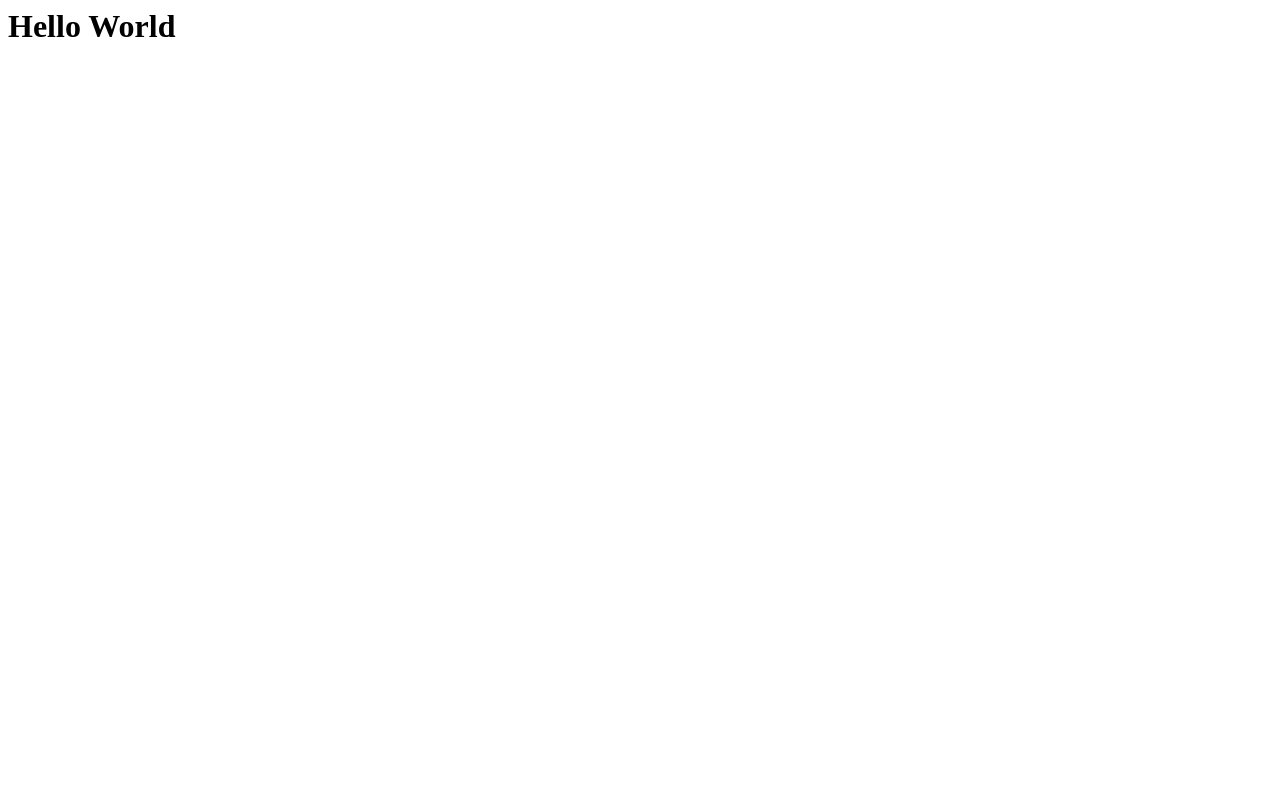
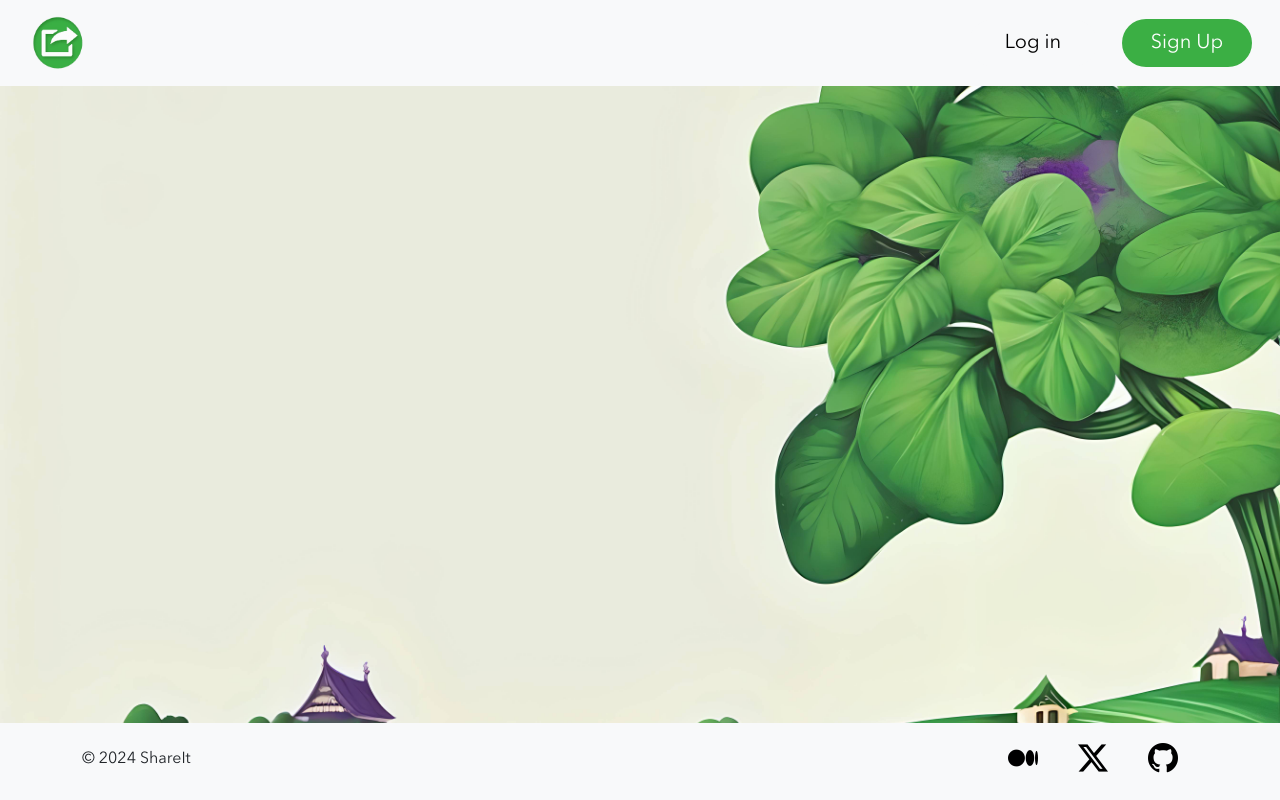
Before and after one commit to ay0x/Share-it, a Django app: page / in a window 1280 px wide. Before the commit the page is almost empty. Run offline with Django 5.2, Linux system fonts and the light colour scheme; some libraries are stand-ins or nearby versions.

Commit message:
feat: Create partials to modularize html structure
Create a partial folder to store part of the base html structure

```diff
--- a/pages/views.py
+++ b/pages/views.py
@@ -2,4 +2,4 @@ from django.shortcuts import render
 from django.http import HttpResponse
 
 def index(request):
-    return HttpResponse('<h1>Hello World</h1>')
+    return render(request, 'pages/home.html')
--- a/templates/base.html
+++ b/templates/base.html
@@ -1,20 +1,25 @@
+{% load static %}
 <!doctype html>
 <html lang="en">
     <head>
         <!-- Required meta tags -->
         <meta charset="utf-8">
         <meta name="viewport" content="width=device-width, initial-scale=1">
-        <script src="./assets/js/clipboard.js" defer></script>
-        <script src="./assets/js/file_handler.js" defer></script>
+        <script src="{% static 'js/clipboard.js' %}" defer></script>
+        <script src="{% static 'js/file_handler.js' %}" defer></script>
         <!-- Bootstrap CSS -->
         <link rel="stylesheet" href="https://cdn.jsdelivr.net/npm/bootstrap-icons@1.11.3/font/bootstrap-icons.min.css">
-        <link rel="stylesheet" href="./assets/bootstrap-5.3.3-dist/css/bootstrap.min.css">
+        <link rel="stylesheet" href="{% static 'bootstrap-5.3.3-dist/css/bootstrap.min.css' %}">
         <script src="https://cdn.jsdelivr.net/npm/bootstrap@5.0.2/dist/js/bootstrap.bundle.min.js" defer integrity="sha384-MrcW6ZMFYlzcLA8Nl+NtUVF0sA7MsXsP1UyJoMp4YLEuNSfAP+JcXn/tWtIaxVXM" crossorigin="anonymous"></script>
-        <!-- Custom CSS <link href="./assets/css/main.css" rel="stylesheet">-->
-        <link rel="stylesheet" href="./assets/css/main.css">
+        <!-- Custom CSS -->
+        <link rel="stylesheet" href="{% static 'css/main.css' %}">
         <title>ShareIt</title>
     </head>
     <body class="main-body d-flex flex-column min-vh-100">
+<!-- Header -->
+        {% include "partials/_header.html" %}
         {% block content%} {% endblock %}
+<!-- Footer -->
+        {% include "partials/_footer.html" %}
     </body>
 </html>
--- /dev/null
+++ b/templates/pages/home.html
@@ -0,0 +1,5 @@
+{% extends "base.html" %}
+
+{% block content%}
+<h1>Home Page</h1>
+{% endblock %}
--- /dev/null
+++ b/templates/partials/_footer.html
@@ -0,0 +1,21 @@
+{% load static %}
+<footer class="footer bg-light p-3">
+  <div class="container">
+      <div class="row">
+          <div class="col mt-2">&copy; <script>
+                  document.write(new Date().getFullYear())
+              </script> ShareIt </div>
+          <div class="col d-flex justify-content-end">
+              <a href="https://medium.com">
+                  <i class="bi bi-medium text-black "></i>
+              </a>
+              <a href="https://twitter.com">
+                  <i class="bi bi-twitter-x text-black"></i>
+              </a>
+              <a href="https://github.com">
+                  <i class="bi bi-github text-black"></i>
+              </a>
+          </div>
+      </div>
+  </div>
+</footer>
--- /dev/null
+++ b/templates/partials/_header.html
@@ -0,0 +1,22 @@
+{% load static %}
+<header class="header fixed-top bg-light">
+  <nav class="navbar navbar-expand">
+      <div class="container-fluid">
+          <div href="#" class="navbar-brand mx-3">
+              <img src="{% static 'images/logo.png' %}" height="60" width="60" alt="ShareIt Logo">
+          </div>
+          <ul class="navbar-nav">
+              <li class="nav-item">
+                  <a href="#">
+                      <button class="btn rounded-pill btn-lg btn-custom-width btn-light mx-2">Log in</button>
+                  </a>
+              </li>
+              <li class="nav-item">
+                  <a href="#">
+                      <button class="btn rounded-pill btn-custom btn-lg btn-custom-width mx-3">Sign Up</button>
+                  </a>
+              </li>
+          </ul>
+      </div>
+  </nav>
+</header>
```
